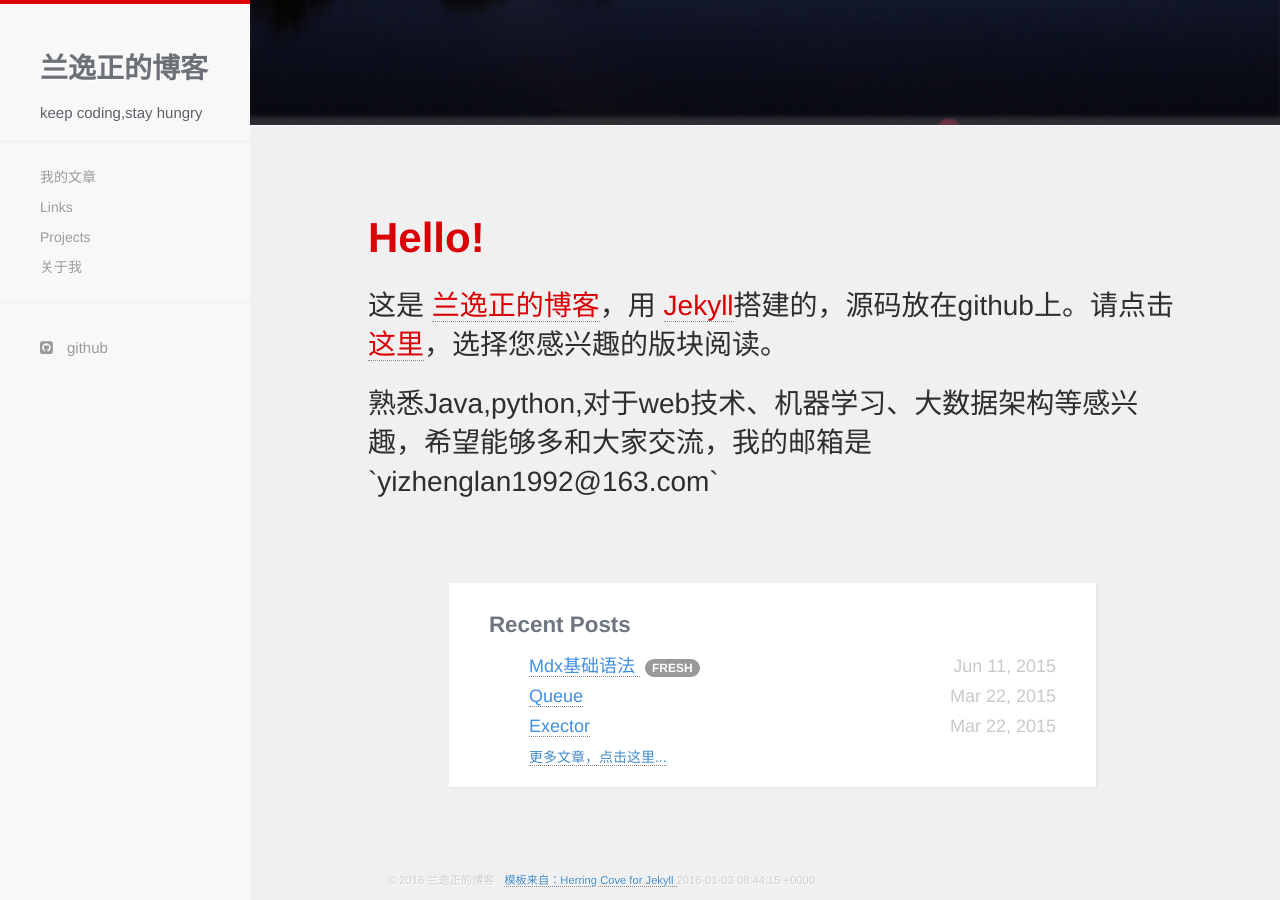
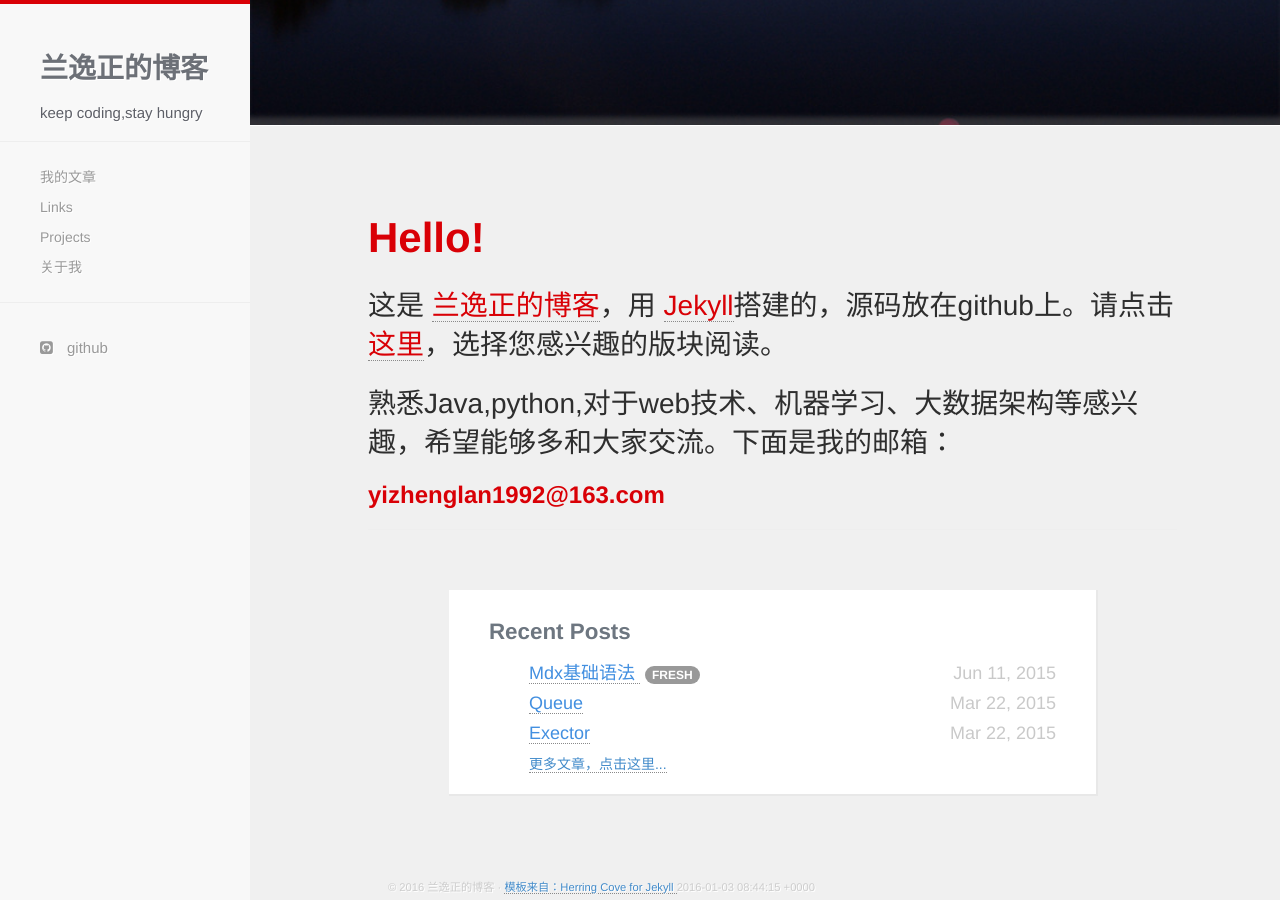
Before and after one commit to lanyizheng/lanyizheng.github.com, a Jekyll site: the page built from index.html, in a window 1280 px wide and 900 px high, scrolled down 578 px. Built offline with Jekyll 4.4.1, drawn with Linux system fonts in a browser that asks for light colours; nearby versions of some CDN libraries; Markdown is read by kramdown in place of the engine named in the settings.

Commit message:
modify index page

```diff
--- a/_includes/greeting.html
+++ b/_includes/greeting.html
@@ -3,7 +3,8 @@
     <div id="welcome-greeting">
       <h1>Hello!</h1>
       <h2>这是 <a href="www.lanyizheng.cn">兰逸正的博客</a>，用 <a href="http://jekyllrb.com"> Jekyll</a>搭建的，源码放在github上。请点击<a href="https://github.com/lanyizheng/lanyizheng.github.com">这里</a>，选择您感兴趣的版块阅读。</h2>
-      <h2>熟悉Java,python,对于web技术、机器学习、大数据架构等感兴趣，希望能够多和大家交流，我的邮箱是 `yizhenglan1992@163.com`</h2>
+      <h2>熟悉Java,python,对于web技术、机器学习、大数据架构等感兴趣，希望能够多和大家交流。下面是我的邮箱：</h2>
+	  <h3 color="red">yizhenglan1992@163.com</h3>
 	  <hr />
     </div>
   </div>
```
